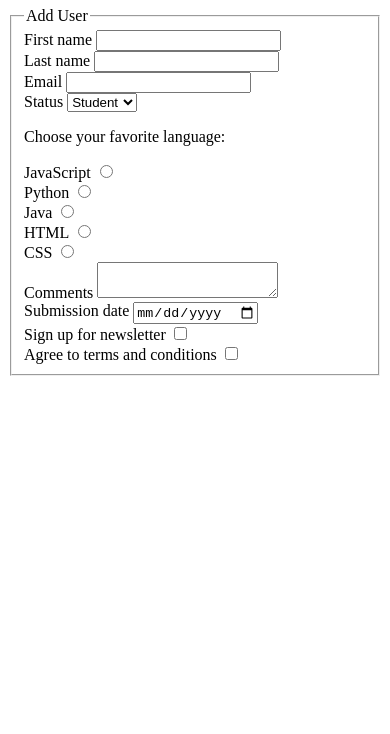
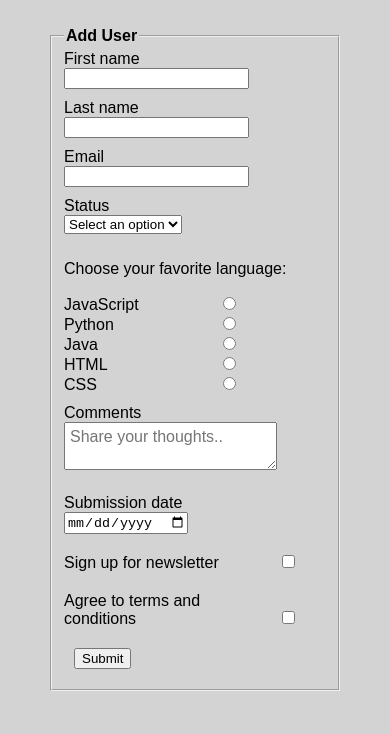
Before and after one commit to Mandla-tech/survey-contact-form, a plain HTML site: page pages/index.html in a window 390 px wide. Shown: the part 110-844 px from the top of the page. Drawn offline with Linux system fonts and the light colour scheme.

Commit message:
Second commit: add styles to survey form
- Apply CSS styles for enhanced UI/UX
  - Improve form layout and readability
  - Add responsive design for various screen sizes
  - Enhance visual appearance with custom colors, fonts, and spacing

- Update HTML to integrate JavaScript and required attributes
- Update README

```diff
--- a/pages/index.html
+++ b/pages/index.html
@@ -1,10 +1,12 @@
 <!DOCTYPE html>
+
 <html lang="en">
 <head>
     <meta charset="UTF-8">
     <meta name="viewport" content="width=device-width, initial-scale=1.0">
     <meta http-equiv="X-UA-Compatible" content="ie-edge">
     <title>Survey Contact Form</title>
+    <link rel="stylesheet" type="text/css" href="../styles/formstyle.css">
 </head>
 <body>
 <main>
@@ -15,77 +17,74 @@
 <fieldset>
     <legend>Add User</legend>
 
-    <div>
+    <section class="info">
+    <div class="form_group">
         <label for="firstName">First name</label>
         <input type="text" id="firstName" name="first_name">
       </div>
 
-      <div>
+      <div class="form_group">
         <label for="lastName">Last name</label>
         <input type="text" id="lastName" name="last_name">
       </div>
 
-      <div>
-        <label for="email">Email</label>
+      <div class="form_group">
+        <label for="email">Email </label>
         <input type="email" id="email" name="email_address">
       </div>
 
-      <div>
+      <div class="form_group">
         <label for="status">Status</label>
         <select id="status" name="user_status">
+            <option class="placeholder" disabled selected>Select an option</option>
             <option value="student">Student</option>
             <option value="teacher">Teacher</option>
             <option value="guest">Guest</option>
         </select>
       </div>
+    </section>
 
       <div>
         <p>Choose your favorite language:</p>
         <label for="javascript">JavaScript</label>
-        <input type="radio" id="javascript" name="javascript_language"><br>
+        <input type="radio" id="javascript" name="language"><br>
 
         <label for="python">Python</label>
-        <input type="radio" id="python" name="python_language"><br>
+        <input type="radio" id="python" name="language"><br>
 
         <label for="java">Java</label>
-        <input type="radio" id="java" name="java_language"><br>
+        <input type="radio" id="java" name="language"><br>
 
         <label for="html">HTML</label>
-        <input type="radio" id="html" name="html_language"><br>
+        <input type="radio" id="html" name="language"><br>
 
         <label for="css">CSS</label>
-        <input type="radio" id="css" name="css_language">
+        <input type="radio" id="css" name="language">
       </div>
 
-      <div>
-        <label for="comments">Comments</label>
-        <textarea id="comments" name="comments"></textarea>
+      <div class="comments_area">
+        <label for="comments">Comments</label><br>
+        <textarea id="comments" name="comments" placeholder="Share your thoughts.."></textarea>
       </div>
 
-      <div>
+      <div class="sub_date">
         <label for="date">Submission date</label>
         <input type="date" id="date" name="submission_date">
       </div>
 
-      <div>
+      <div class="signup">
         <label for="newsletter">Sign up for newsletter</label>
         <input type="checkbox" id="newsletter" name="newsletter"><br>
         <label for="terms">Agree to terms and conditions</label>
         <input type="checkbox" id="terms" name="terms_and_conditions">
       </div>
 
+
+      <button class="button">Submit</button>
+
 </fieldset>
 </form>
 
 
-
-
-
-
-
-
-
-
-
 </body>
 </html>
--- /dev/null
+++ b/styles/formstyle.css
@@ -0,0 +1,65 @@
+form{
+    font-family: Arial, Helvetica, sans-serif;
+    padding: 20px 40px 20px;
+    margin: auto;
+}
+
+input:focus{
+background-color: lightcyan;
+}
+
+label{
+    width: 150px;
+    display: inline-block
+}
+
+textarea {
+    font-family: inherit;
+    font-size: 100%;
+    padding: 5px;
+    box-sizing: border-box;
+    margin-left: 0px;
+}
+
+body {
+    background-color: lightgrey;
+}
+
+h1{
+    padding-left: 40px ;
+    color: lightslategrey;
+}
+
+legend{
+font-weight: 650;
+}
+
+.form_group {
+    padding-bottom: 10px;
+}
+
+.comments_area{
+    padding: 10px 0;
+}
+
+.sub_date{
+    padding: 10px 0 10px;
+}
+
+.signup label{
+    padding: 10px 0 10px;
+    width: 210px;
+    display: inline-block
+}
+
+.button{
+    margin: 10px;
+}
+
+.button:hover {
+    background-color:lightcyan;
+    border-radius: 6px;
+    cursor: pointer;
+    padding: 4px 4px;
+    font-weight: 100;
+}
```
